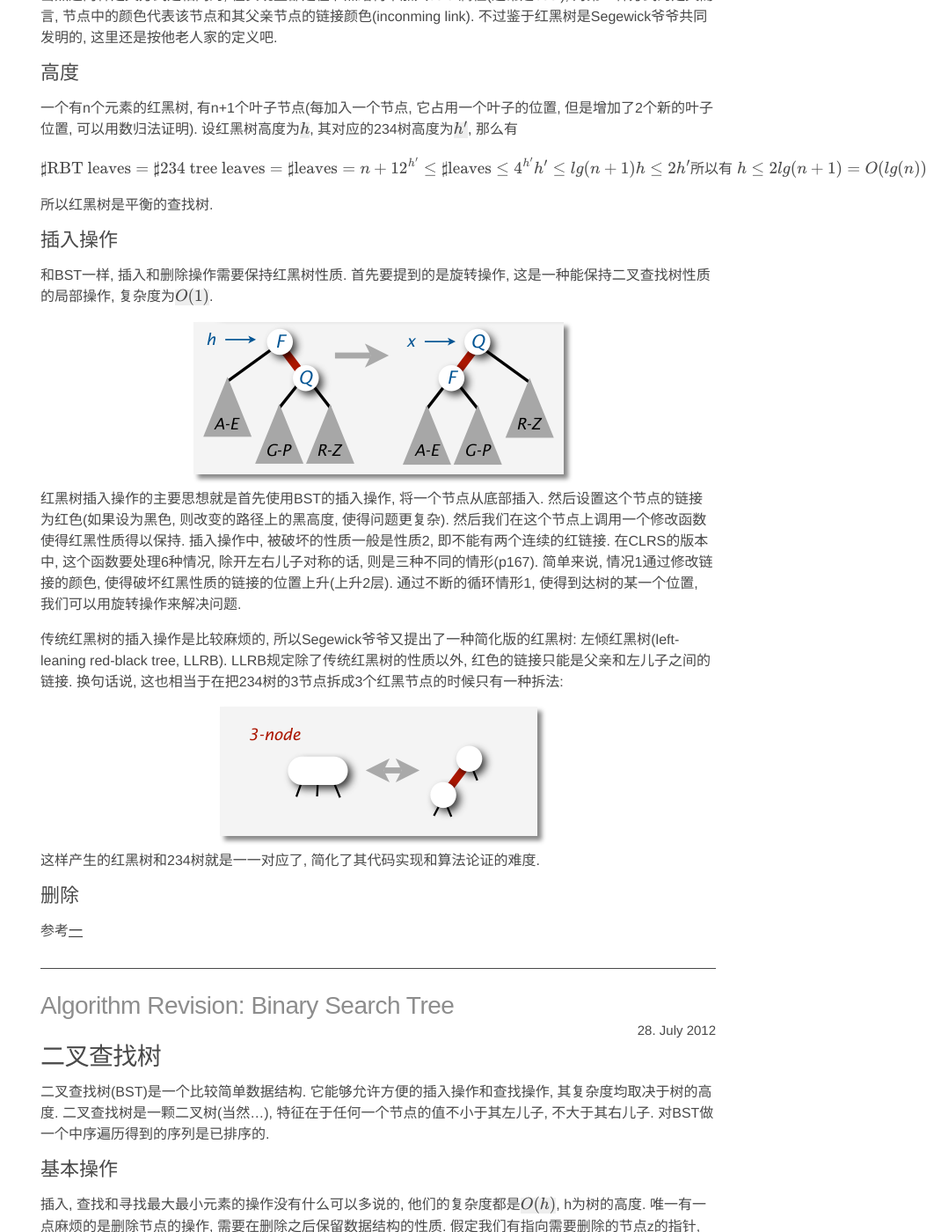
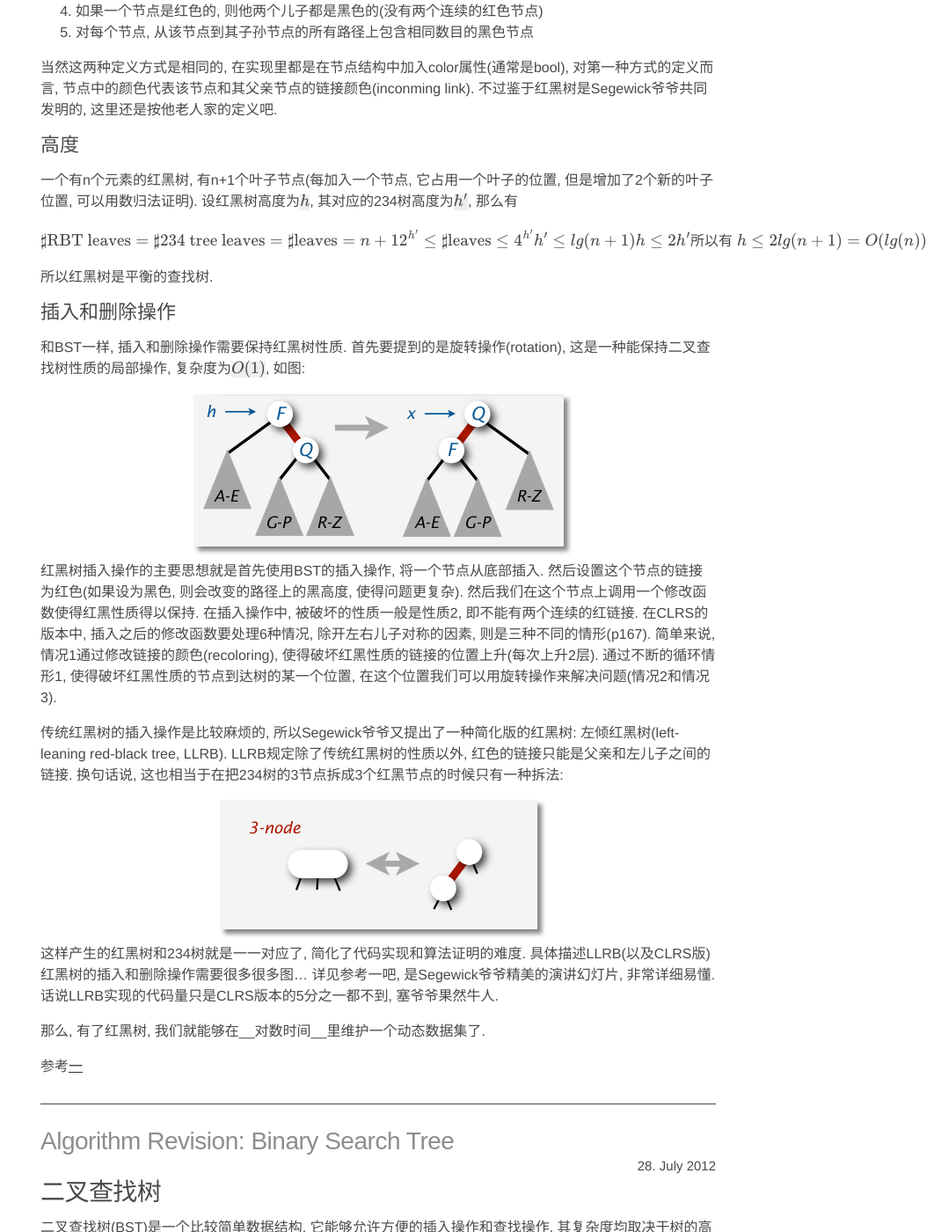
Before and after one commit to darkjh/darkjh.github.com, a Jekyll site: the page built from index.html, in a window 1280 px wide and 1400 px high, scrolled down 2285 px. Shown: the whole window at 88% size, without its empty margins (210-1280 px from the left). Built offline with Jekyll 4.4.1, drawn with Linux system fonts in a browser that asks for light colours; some web fonts are replaced; Markdown is read by kramdown in place of the engine named in the settings; formulas are drawn with MathJax 3; some of the changed text lies outside the part shown.

Commit message:
post rbt finished

```diff
--- a/_posts/2012-07-31-algorithm-revision-red-black-tree.md
+++ b/_posts/2012-07-31-algorithm-revision-red-black-tree.md
@@ -1,3 +1,4 @@
+
 ---
 layout: post
 title: "Algorithm Revision: Red Black Tree"
@@ -19,8 +20,8 @@
 
 ### 查找和插入 ###
 
-在234树上的查找和BST相同, 只不过在每个节点中可能要查看多个元素.
-插入操作先查找需要插入的值, 如果该值不存在, 那么在叶子节点处插入. 当插入的节点是2节点或3节点的时候, 我们可以直接将新值插入, 使该节点变成3节点或4节点. 但是如果被插入的节点已经是4节点, 就需要预先分割节点.
+在234树上的查找和BST相同, 只不过在每个节点中可能要查看多个元素来确定是否match.
+插入操作先查找需要插入的值, 如果该值不存在, 那么在叶子节点处插入. 当插入的节点是2节点或3节点的时候, 我们可以直接将新值插入, 使该节点变成3节点或4节点. 但是如果被插入的节点已经是4节点, 就需要预先分割节点, 再在其上做基本插入, 如图:
 
 ![](/images/2012-08/RB-234tree-2.png)
 
@@ -72,23 +73,24 @@
 
 所以红黑树是平衡的查找树.
 
-### 插入操作 ###
+### 插入和删除操作 ###
 
 和BST一样, 插入和删除操作需要保持红黑树性质.
-首先要提到的是旋转操作, 这是一种能保持二叉查找树性质的局部操作, 复杂度为`\(O(1)\)`.
+首先要提到的是旋转操作(rotation), 这是一种能保持二叉查找树性质的局部操作, 复杂度为`\(O(1)\)`, 如图:
 
 ![](/images/2012-08/RB-234tree-5.png)
 
-红黑树插入操作的主要思想就是首先使用BST的插入操作, 将一个节点从底部插入. 然后设置这个节点的链接为红色(如果设为黑色, 则改变的路径上的黑高度, 使得问题更复杂). 然后我们在这个节点上调用一个修改函数使得红黑性质得以保持. 插入操作中, 被破坏的性质一般是性质2, 即不能有两个连续的红链接.
-在CLRS的版本中, 这个函数要处理6种情况, 除开左右儿子对称的话, 则是三种不同的情形(p167). 简单来说, 情况1通过修改链接的颜色, 使得破坏红黑性质的链接的位置上升(上升2层). 通过不断的循环情形1, 使得到达树的某一个位置, 我们可以用旋转操作来解决问题.
+红黑树插入操作的主要思想就是首先使用BST的插入操作, 将一个节点从底部插入. 然后设置这个节点的链接为红色(如果设为黑色, 则会改变的路径上的黑高度, 使得问题更复杂). 然后我们在这个节点上调用一个修改函数使得红黑性质得以保持. 在插入操作中, 被破坏的性质一般是性质2, 即不能有两个连续的红链接.
+在CLRS的版本中, 插入之后的修改函数要处理6种情况, 除开左右儿子对称的因素, 则是三种不同的情形(p167). 简单来说, 情况1通过修改链接的颜色(recoloring), 使得破坏红黑性质的链接的位置上升(每次上升2层). 通过不断的循环情形1, 使得破坏红黑性质的节点到达树的某一个位置, 在这个位置我们可以用旋转操作来解决问题(情况2和情况3).
 
 传统红黑树的插入操作是比较麻烦的, 所以Segewick爷爷又提出了一种简化版的红黑树: 左倾红黑树(left-leaning red-black tree, LLRB). LLRB规定除了传统红黑树的性质以外, 红色的链接只能是父亲和左儿子之间的链接. 换句话说, 这也相当于在把234树的3节点拆成3个红黑节点的时候只有一种拆法:
 
 ![](/images/2012-08/RB-234tree-6.png)
 
-这样产生的红黑树和234树就是一一对应了, 简化了其代码实现和算法论证的难度.
+这样产生的红黑树和234树就是一一对应了, 简化了代码实现和算法证明的难度.
+具体描述LLRB(以及CLRS版)红黑树的插入和删除操作需要很多很多图... 详见参考一吧, 是Segewick爷爷精美的演讲幻灯片, 非常详细易懂. 话说LLRB实现的代码量只是CLRS版本的5分之一都不到, 塞爷爷果然牛人.
 
-### 删除 ###
+那么, 有了红黑树, 我们就能够在__对数时间__里维护一个动态数据集了.
 
 参考[一][1]
 
```
